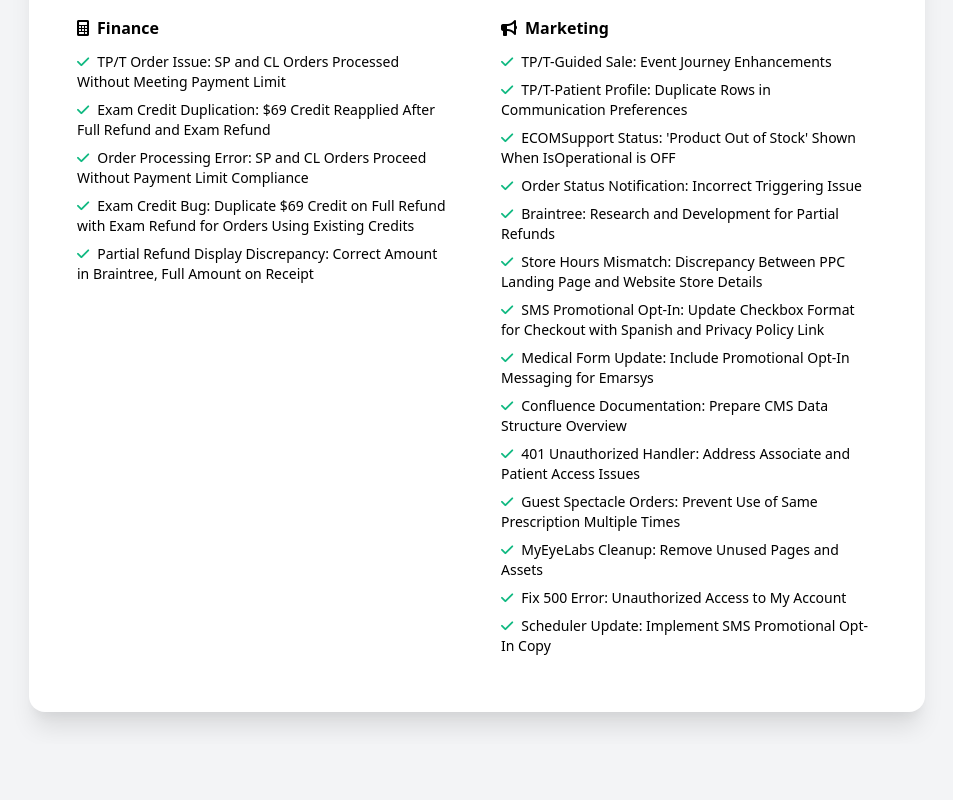
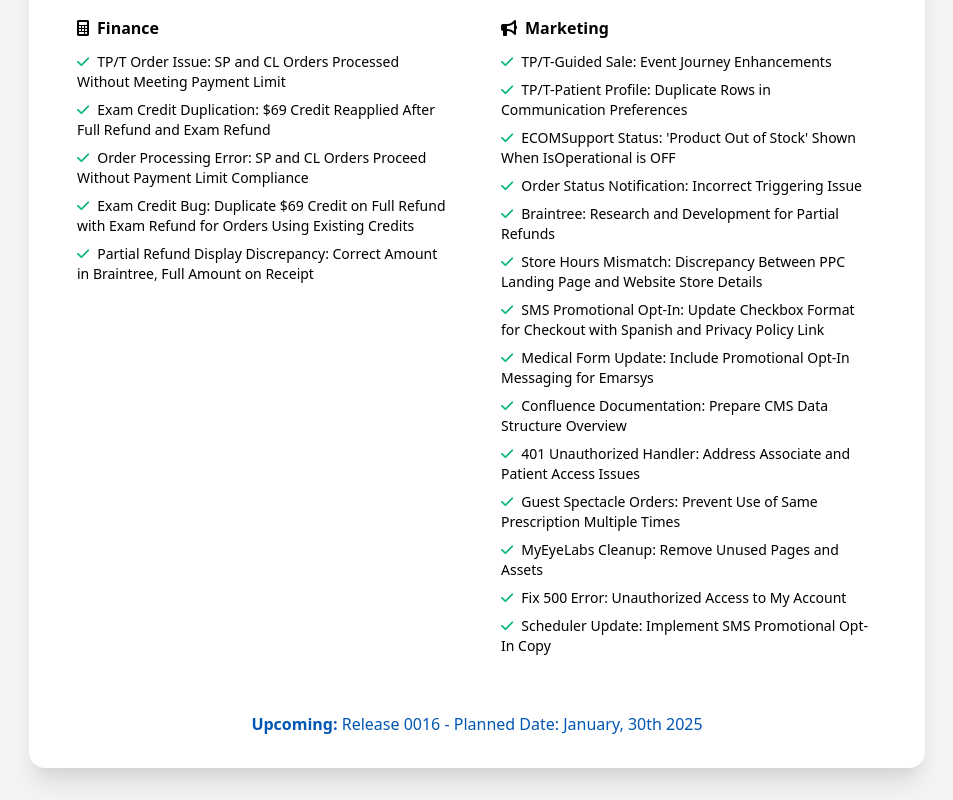
Before and after one commit to nowtest25/release-inform_15, a plain HTML site: page index.html in a window 1280 px wide. Shown: the part 898-1698 px from the top of the page, without its empty margins (163-1116 px from the left). Before the commit the page ends 1642 px from the top, so only its background shows below. Drawn offline with nearby package versions, Linux system fonts and the light colour scheme.

Commit message:
Update index.html

```diff
--- a/index.html
+++ b/index.html
@@ -221,3 +221,10 @@
         <li class="mb-2"><i class="fas fa-check text-green-500 mr-2"></i>Scheduler Update: Implement SMS Promotional Opt-In Copy</li>
     </ul>
 </div>
+                    </div>
+        <div class="footer">
+            <p><strong>Upcoming:</strong> Release 0016 - Planned Date: January, 30th 2025</p> <!-- Made "Upcoming:" bold -->
+        </div>
+
+</body>
+</html>
```
